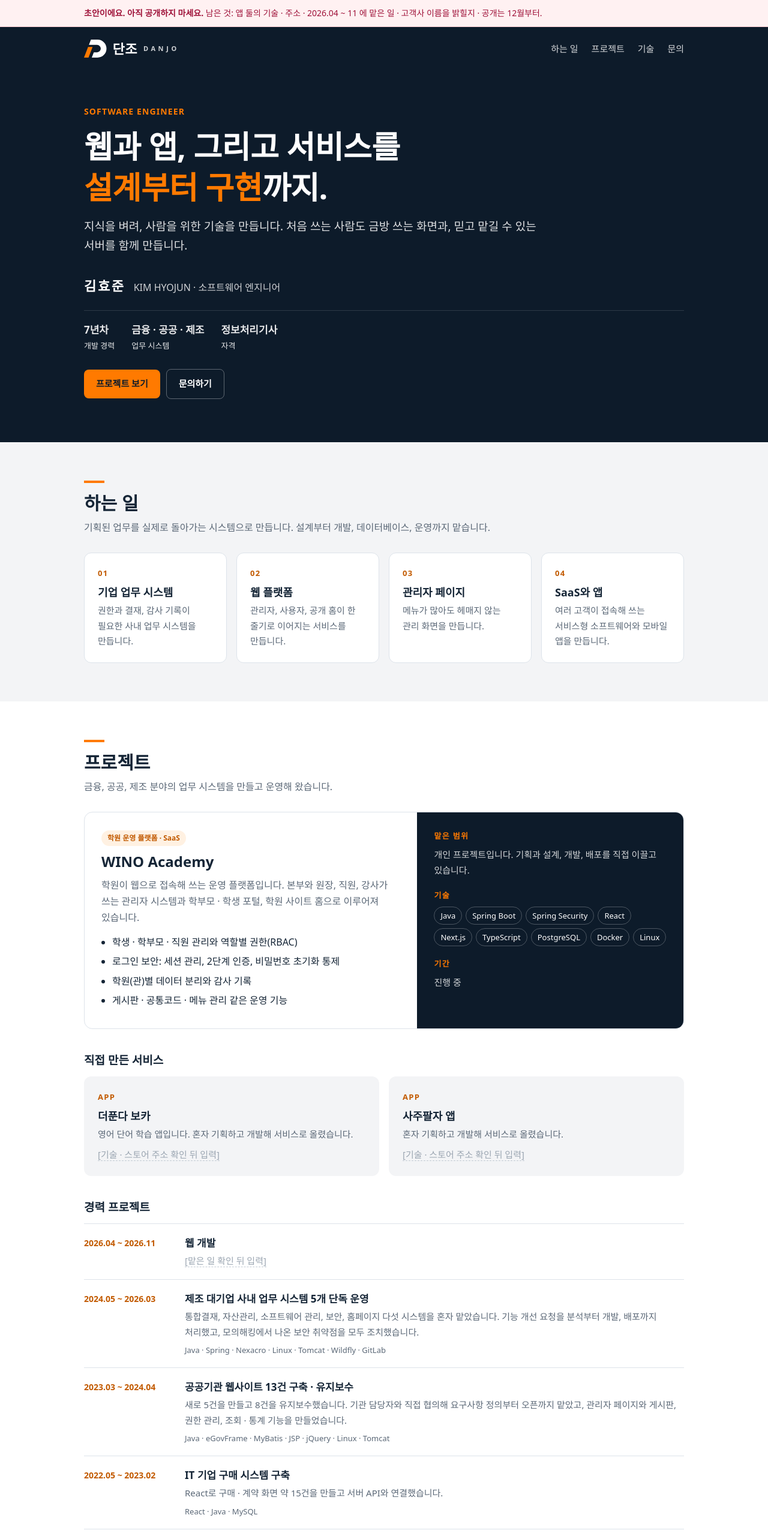
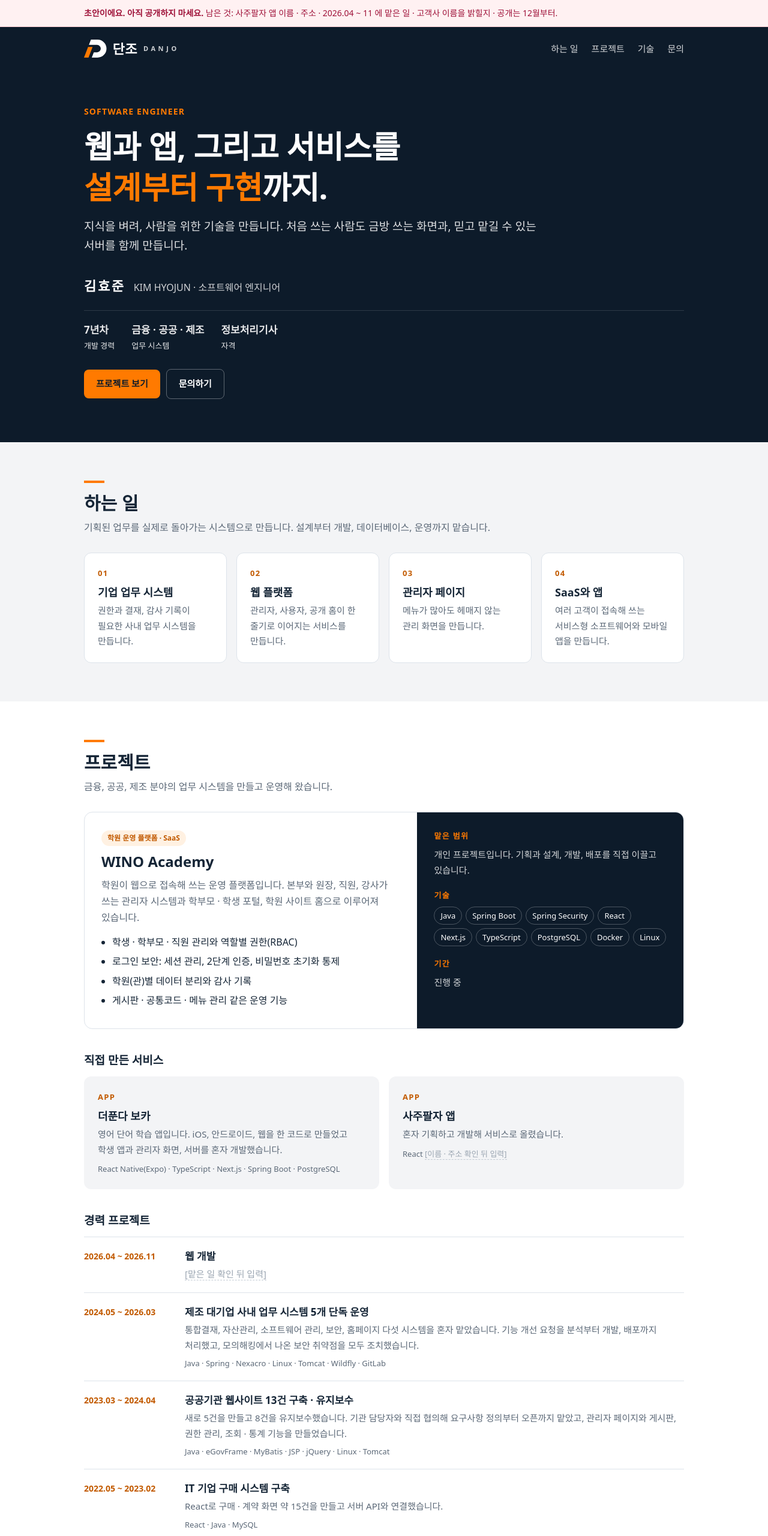
Before and after one commit to hyojunkim9096/hyojunkim9096.github.io, a plain HTML site: page index.html in a window 1280 px wide. Shown: the top 2560 px of the page at 60% size. Drawn offline with Linux system fonts and the light colour scheme.

Commit message:
더푼다 보카 기술(React Native · Expo) · 프런트 기술 줄

```diff
--- a/index.html
+++ b/index.html
@@ -123,7 +123,7 @@ footer{background:var(--navy);color:#ffffff90;font-size:13px;padding:22px 0;bord
 <body>
 
 <!-- 초안 표시: 아래 빈 칸(.todo)을 다 채우면 이 블록을 지워요 -->
-<div class="draft"><div class="wrap"><b>초안이에요. 아직 공개하지 마세요.</b> 남은 것: 앱 둘의 기술 · 주소 · 2026.04 ~ 11 에 맡은 일 · 고객사 이름을 밝힐지 · 공개는 12월부터.</div></div>
+<div class="draft"><div class="wrap"><b>초안이에요. 아직 공개하지 마세요.</b> 남은 것: 사주팔자 앱 이름 · 주소 · 2026.04 ~ 11 에 맡은 일 · 고객사 이름을 밝힐지 · 공개는 12월부터.</div></div>
 
 <header class="top">
   <div class="wrap">
@@ -189,8 +189,8 @@ footer{background:var(--navy);color:#ffffff90;font-size:13px;padding:22px 0;bord
 
     <h3 class="subhead">직접 만든 서비스</h3>
     <div class="grid g4">
-      <div class="card"><div class="num">APP</div><h3>더푼다 보카</h3><p>영어 단어 학습 앱입니다. 혼자 기획하고 개발해 서비스로 올렸습니다.</p><p style="margin-top:8px"><span class="todo">[기술 · 스토어 주소 확인 뒤 입력]</span></p></div>
-      <div class="card"><div class="num">APP</div><h3>사주팔자 앱</h3><p>혼자 기획하고 개발해 서비스로 올렸습니다.</p><p style="margin-top:8px"><span class="todo">[기술 · 스토어 주소 확인 뒤 입력]</span></p></div>
+      <div class="card"><div class="num">APP</div><h3>더푼다 보카</h3><p>영어 단어 학습 앱입니다. iOS, 안드로이드, 웹을 한 코드로 만들었고 학생 앱과 관리자 화면, 서버를 혼자 개발했습니다.</p><p class="tech" style="margin-top:8px;font-size:13px">React Native(Expo) · TypeScript · Next.js · Spring Boot · PostgreSQL</p></div>
+      <div class="card"><div class="num">APP</div><h3>사주팔자 앱</h3><p>혼자 기획하고 개발해 서비스로 올렸습니다.</p><p class="tech" style="margin-top:8px;font-size:13px">React <span class="todo">[이름 · 주소 확인 뒤 입력]</span></p></div>
     </div>
     <h3 class="subhead">경력 프로젝트</h3>
     <!-- 한 줄 = .job 하나. 고객사 이름은 공개해도 되는지 확인한 뒤에 넣어요(지금은 업종으로만 적었어요) -->
@@ -211,7 +211,7 @@ footer{background:var(--navy);color:#ffffff90;font-size:13px;padding:22px 0;bord
     <div class="head"><h2>기술</h2><p>실제로 써서 서비스를 만든 것만 적습니다.</p></div>
     <table class="stack">
       <tr><th scope="row">BACKEND</th><td><b>Java · Spring Boot · Spring Security · MyBatis</b><span>업무 규칙, 인증과 권한, API 서버</span></td></tr>
-      <tr><th scope="row">FRONTEND</th><td><b>React · JavaScript · jQuery · JSP · Nexacro</b><span>관리자 화면과 사용자 화면</span></td></tr>
+      <tr><th scope="row">FRONTEND</th><td><b>React · React Native · Next.js · TypeScript · JavaScript · jQuery · Nexacro</b><span>웹과 앱의 화면, 관리자 화면</span></td></tr>
       <tr><th scope="row">DATABASE</th><td><b>MySQL · Oracle · MSSQL · MariaDB · PostgreSQL</b><span>설계, 복잡한 조회, 장애 원인 분석</span></td></tr>
       <tr><th scope="row">OPS</th><td><b>Linux · Tomcat · Wildfly · Docker</b><span>서버 배포와 운영, 로그 분석</span></td></tr>
       <tr><th scope="row">DOMAIN</th><td><b>eGovFrame · 인증/권한(RBAC) · 보안 취약점 조치</b><span>공공 · 기업 업무 시스템에서 쓰는 틀과 방식</span></td></tr>
```
